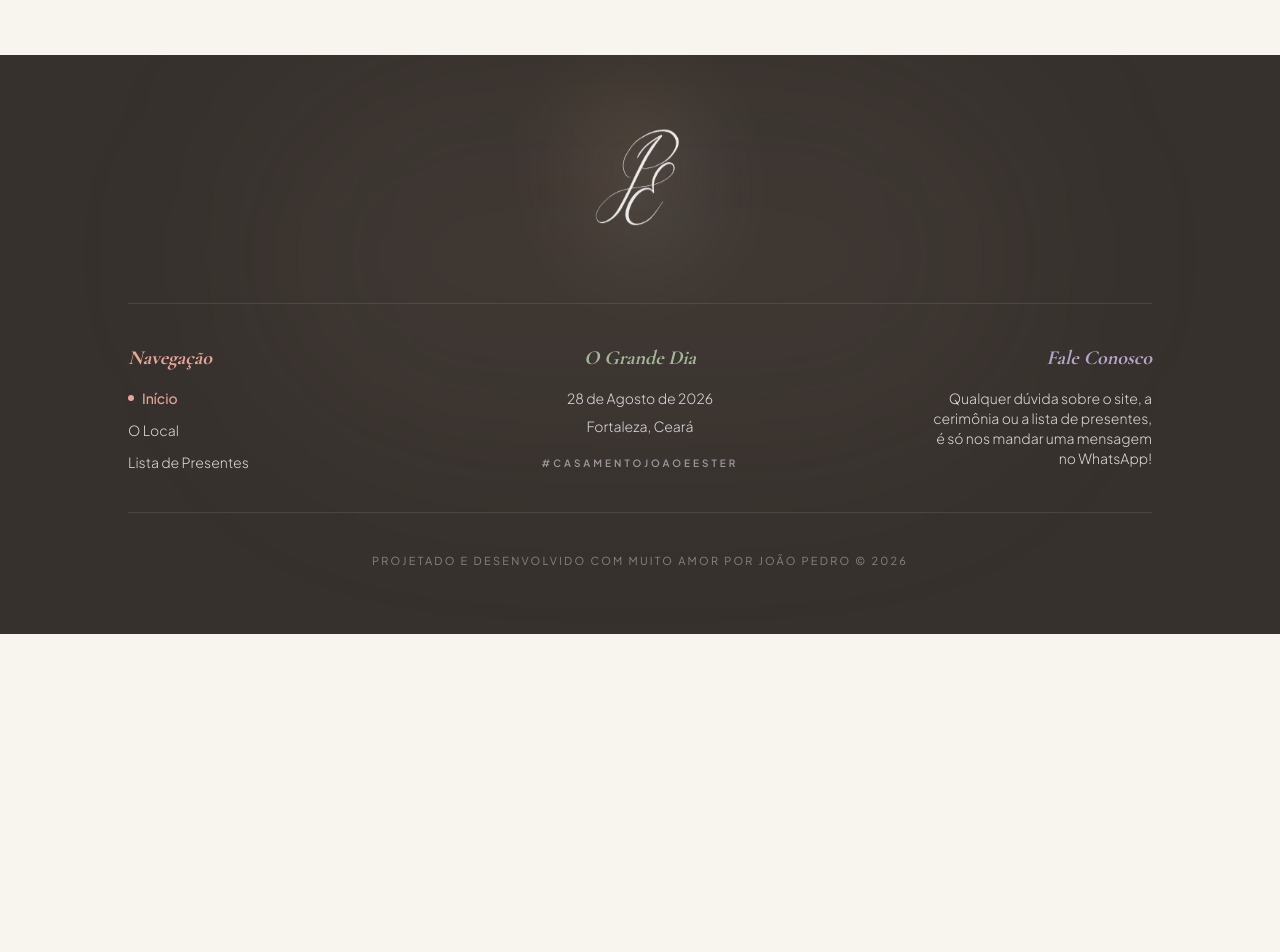
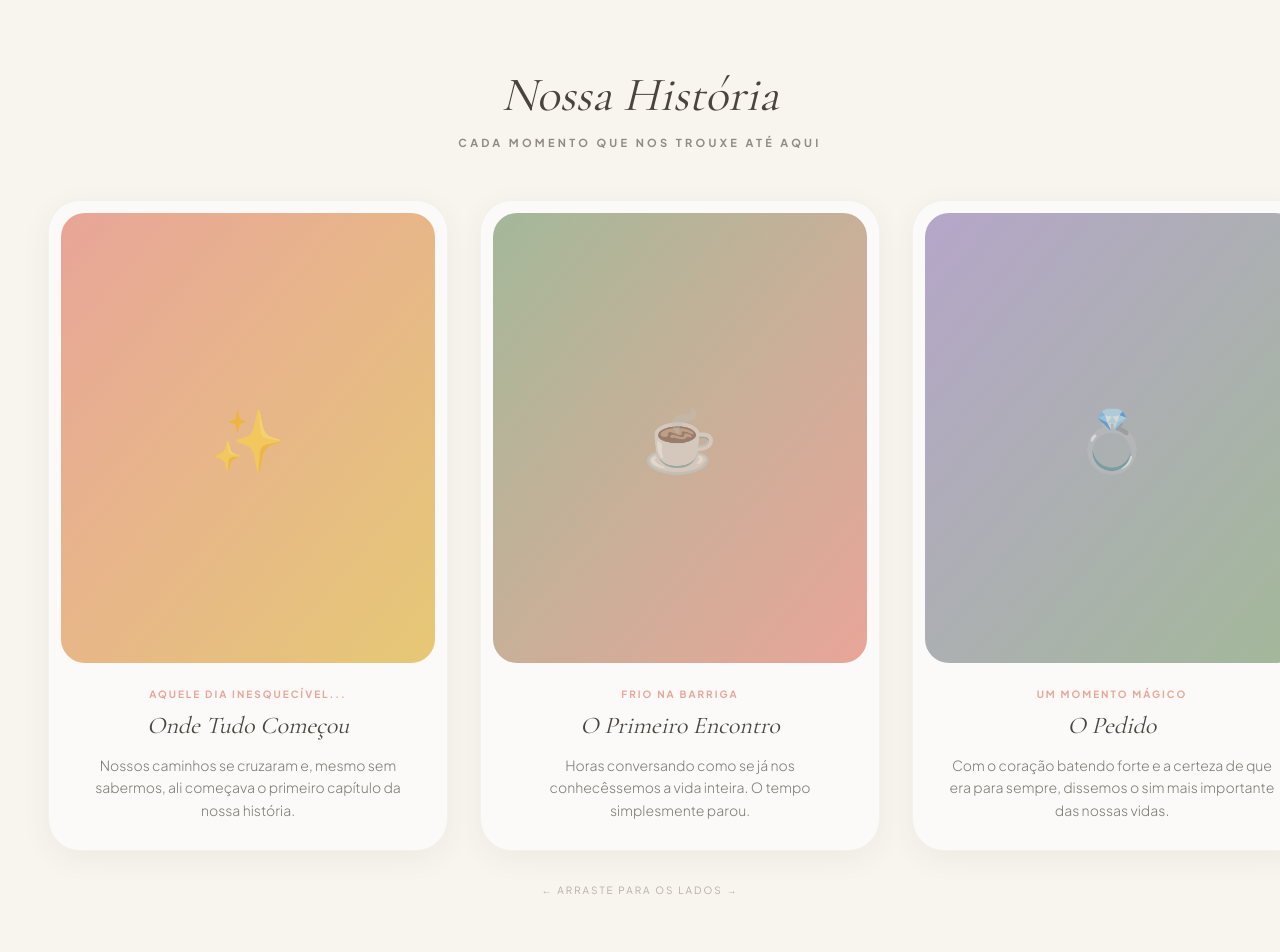
Before and after one commit to Jotape003/Wedding, a Next.js app: page / in a window 1280 px wide. Shown: the part 1600-2552 px from the top of the page. Before the commit the page ends 2234 px from the top, so only its background shows below. Built offline with nearby package versions, Linux system fonts and the light colour scheme.

Commit message:
Refatoração completa + mudança do Spotify para Youtube + Nossa História num contexto genérico a espera das fotos adicionado

```diff
--- a/src/app/page.tsx
+++ b/src/app/page.tsx
@@ -4,6 +4,7 @@ import { useEffect, useState, Suspense } from 'react';
 import { motion, AnimatePresence } from 'framer-motion';
 import Countdown from '../components/Countdown';
 import { Lock, X } from "lucide-react";
+import StoryCarousel from '../components/StoryCarousel';
 
 // 1. Isolamos o Toast que consome o 'useSearchParams' para não quebrar o build estático
 function UnauthorizedToast() {
@@ -12,15 +13,15 @@ function UnauthorizedToast() {
   const [showToast, setShowToast] = useState(false);
 
   useEffect(() => {
-    // Se a URL contiver o erro de não autorizado, exibe o alerta
     if (searchParams.get('error') === 'unauthorized') {
       setShowToast(true);
 
-      // Limpa a URL para o "/?error=unauthorized" sumir da barra de endereço
       router.replace('/');
 
-      // Esconde o alerta automaticamente depois de 5 segundos
-      const timer = setTimeout(() => setShowToast(false), 5000);
+      const timer = setTimeout(() => {
+        setShowToast(false);
+      }, 6000);
+
       return () => clearTimeout(timer);
     }
   }, [searchParams, router]);
@@ -31,83 +32,80 @@ function UnauthorizedToast() {
         <motion.div
           initial={{ opacity: 0, y: -24, scale: 0.96 }}
           animate={{ opacity: 1, y: 0, scale: 1 }}
-          exit={{ opacity: 0, y: -16, scale: 0.96 }}
+          exit={{ opacity: 0, y: -12, scale: 0.96 }}
           transition={{
-            duration: 0.5,
+            duration: 0.45,
             ease: [0.22, 1, 0.36, 1],
           }}
           className="
-            fixed top-30 left-1/2 -translate-x-1/2
+            fixed top-[90px] left-1/2 -translate-x-1/2
             z-[250]
             w-[92%] max-w-md
             overflow-hidden
             rounded-[28px]
-            border border-white/40
-            bg-white/70
-            backdrop-blur-2xl
-            shadow-[0_12px_50px_rgba(0,0,0,0.12)]
+            border border-pastel-blush/20
+            bg-white/90
+            backdrop-blur-xl
+            shadow-[0_20px_60px_rgba(74,68,63,0.12)]
           "
         >
-          {/* Glow decorativo */}
-          <div className="absolute inset-0 bg-gradient-to-br from-white/30 via-transparent to-[#efe7de]/30 pointer-events-none" />
+          {/* Glow suave */}
+          <div className="absolute inset-0 bg-gradient-to-br from-pastel-blush/10 via-transparent to-pastel-butter/20 pointer-events-none" />
 
-          {/* Linha superior elegante */}
-          <div className="h-[2px] w-full bg-gradient-to-r from-transparent via-[#d8c3a5] to-transparent" />
+          {/* Linha decorativa superior */}
+          <div className="h-[2px] bg-gradient-to-r from-transparent via-pastel-blush to-transparent" />
 
-          <div className="relative p-5 flex items-start gap-4 text-left">
+          <div className="relative p-5 flex items-start gap-4">
 
             {/* Ícone */}
             <div
               className="
                 flex items-center justify-center
-                min-w-11 h-11 rounded-full
-                bg-[#f7f3ee]
-                border border-[#ece3d8]
+                min-w-12 h-12
+                rounded-full
+                bg-pastel-blush/15
+                border border-pastel-blush/20
                 shadow-sm
               "
             >
-              <Lock
-                size={16}
-                strokeWidth={1.7}
-                className="text-[#b59b7d]"
-              />
+              <Lock size={20} strokeWidth={2.5} />
             </div>
 
             {/* Conteúdo */}
             <div className="flex-1 pr-2">
-              <p className="text-[10px] uppercase tracking-[0.28em] text-[#b59b7d] font-semibold">
-                Área Privada
+              <p className="text-[10px] uppercase tracking-[0.3em] text-pastel-blush font-bold">
+                Área Especial
               </p>
 
-              <h4 className="mt-1 text-[22px] leading-none text-stone-800 font-serif italic">
-                Acesso exclusivo
+              <h4 className="mt-1 text-2xl font-serif font-bold italic text-pastel-texto">
+                Convite necessário
               </h4>
 
-              <p className="mt-3 text-[14px] leading-relaxed text-stone-600">
-                Esta página é reservada para convidados.
-                Clique em{" "}
-                <span className="font-medium text-stone-800">
+              <p className="mt-3 text-sm leading-relaxed text-pastel-texto/70 font-sans">
+                Esta página foi preparada para nossos convidados confirmados.
+                Para continuar, basta realizar seu{' '}
+                <span className="font-semibold text-pastel-texto">
                   RSVP
-                </span>{" "}
-                no menu superior e insira seu código de acesso.
+                </span>{' '}
+                utilizando o menu superior.
               </p>
             </div>
 
-            {/* Botão fechar */}
+            {/* Fechar */}
             <button
               onClick={() => setShowToast(false)}
               className="
-                relative z-20
                 flex items-center justify-center
-                min-w-8 h-8 rounded-full
-                text-stone-400
-                hover:text-stone-700
-                hover:bg-black/5
+                min-w-8 h-8
+                rounded-full
+                text-pastel-texto/40
+                hover:text-pastel-texto
+                hover:bg-pastel-blush/10
                 transition-all duration-300
                 cursor-pointer
               "
             >
-              <X size={20} strokeWidth={2} />
+              <X size={18} />
             </button>
           </div>
         </motion.div>
@@ -121,7 +119,7 @@ export default function HomePage() {
   return (
     <main className="min-h-screen">
       {/* INTRODUÇÃO E TIMER */}
-      <section className="relative z-20 pt-26 pb-24 text-center px-6">
+      <section className="relative z-20 pt-26 pb-12 text-center px-6">
         <div className="max-w-3xl mx-auto space-y-12">
           <div className="space-y-6">
             <h2 className="text-4xl md:text-5xl font-serif italic text-pastel-texto">
@@ -137,6 +135,7 @@ export default function HomePage() {
 
           {/* O Bloco do Contador Repaginado (Com Borda Animada Pastel) */}
           <div className="relative mx-auto mt-12 mb-12 max-w-3xl rounded-[34px] p-[3px] overflow-hidden shadow-[0_8px_30px_rgba(74,68,63,0.08)]">
+
 
             {/* 1. O Efeito Mágico: Fundo Degradê Giratório */}
             <div className="absolute inset-0 bg-[conic-gradient(from_0deg,var(--color-pastel-blush),var(--color-pastel-butter),var(--color-pastel-lavender),var(--color-pastel-sage),var(--color-pastel-blush))] animate-[spin_6s_linear_infinite] w-[200%] h-[200%] top-[-50%] left-[-50%]" />
@@ -175,6 +174,13 @@ export default function HomePage() {
 
         </div>
       </section>
+
+      {/* ─── NOSSA HISTÓRIA (Carrossel Interativo) ─── */}
+      <section className="relative z-20 pb-24">
+        {/* Usamos o componente que acabamos de criar */}
+        <StoryCarousel />
+      </section>
+
     </main>
   );
 }
--- a/src/components/MuralForm.tsx
+++ b/src/components/MuralForm.tsx
@@ -61,27 +61,27 @@ export default function MuralForm() {
       <div className="absolute inset-0 bg-gradient-to-br from-pastel-butter/80 via-pastel-blush/50 to-pastel-sage/50 rounded-[32px] rotate-[-3deg] scale-[1.02] shadow-md z-0 transition-transform duration-500 group-hover:rotate-[-4deg]" />
 
       {/* Container da borda animada */}
-      <div className="relative mx-auto mt-12 mb-12 max-w-3xl rounded-[34px] p-[3px] overflow-hidden shadow-[0_8px_30px_rgba(74,68,63,0.08)]">
+      <div className="relative mx-auto mt-12 mb-12 max-w-3xl rounded-[34px] p-[3px] overflow-hidden shadow-[0_8px_30px_rgba(74,68,63,0.08)] z-10">
 
-        {/* Fundo degradê giratório */}
-        <div className="absolute inset-0 bg-[conic-gradient(from_0deg,var(--color-pastel-blush),var(--color-pastel-butter),var(--color-pastel-lavender),var(--color-pastel-sage),var(--color-pastel-blush))] animate-[spin_6s_linear_infinite] w-[200%] h-[200%] top-[-50%] left-[-50%]" />
+        {/* 1. O Efeito Mágico: Fundo Degradê Giratório (Livre do inset-0) */}
+        <div className="absolute inset-0 bg-[conic-gradient(from_0deg,var(--color-pastel-blush),var(--color-pastel-butter),var(--color-pastel-lavender),var(--color-pastel-sage),var(--color-pastel-blush))] animate-[spin_6s_linear_infinite] w-[125%] h-[125%] top-[-15%] left-[-15%]" />
 
         {/* Card principal */}
-        <div className="relative py-12 px-4 md:px-8 bg-white/90 backdrop-blur-xl rounded-[32px] w-full h-full flex flex-col items-center">
+        <div className="relative py-12 px-4 md:px-8 bg-white/90 backdrop-blur-xl rounded-[31px] w-full h-full flex flex-col items-center">
 
           {/* Selo superior */}
-          <div className="absolute -top-3 left-1/2 -translate-x-1/2 bg-pastel-blush px-4 py-1 rounded-full border-[3px] border-[#FCFAF8] shadow-md z-30 transition-transform duration-500 group-hover:-translate-y-1">
-            <span className="text-[10px] uppercase tracking-[0.3em] font-bold text-pastel-texto font-sans">
+          <div className="absolute -top-3 left-1/2 -translate-x-1/2 bg-pastel-blush px-4 py-1 rounded-full border-[3px] border-[#FCFAF8] shadow-md z-30 transition-transform duration-500">
+            <span className="text-[10px] uppercase tracking-[0.3em] font-bold text-white font-sans whitespace-nowrap">
               Livro de Visitas
             </span>
           </div>
 
           <div className="relative z-10 mt-2 w-full">
-            <h3 className="font-serif italic text-3xl text-pastel-texto mb-2 text-center">
+            <h3 className="font-serif italic text-4xl text-pastel-texto font-bold mb-2 text-center">
               Deixe seu carinho...
             </h3>
 
-            <p className="text-pastel-texto/70 text-sm font-sans font-light text-center mb-8 px-4">
+            <p className="text-pastel-texto/70 text-2sm font-sans font-light text-center mb-8 px-4">
               Escreva um recadinho fofo para lermos e guardarmos com carinho.
             </p>
 
@@ -95,7 +95,7 @@ export default function MuralForm() {
                 onChange={(e) => setMensagem(e.target.value)}
                 rows={4}
                 disabled={loading || sucesso}
-                className="w-full p-5 rounded-2xl border border-pastel-texto/10 bg-white text-pastel-texto font-sans text-sm focus:outline-none focus:ring-2 focus:ring-pastel-blush/60 focus:border-transparent resize-none placeholder:text-pastel-texto/30 transition-all shadow-inner"
+                className="w-full p-5 rounded-2xl border border-pastel-texto/10 bg-white text-pastel-texto font-sans text-2sm focus:outline-none focus:ring-2 focus:ring-pastel-blush/60 focus:border-transparent resize-none placeholder:text-pastel-texto/30 transition-all shadow-inner"
               />
 
               {erro && (
@@ -121,7 +121,7 @@ export default function MuralForm() {
                 initial={{ opacity: 0, scale: 0.95 }}
                 animate={{ opacity: 1, scale: 1 }}
                 exit={{ opacity: 0 }}
-                className="absolute inset-0 bg-[#FCFAF8]/95 backdrop-blur-md flex flex-col items-center justify-center z-20 rounded-[32px]"
+                className="absolute inset-0 bg-[#FCFAF8]/95 backdrop-blur-md flex flex-col items-center justify-center z-20 rounded-[31px]"
               >
                 <div className="w-16 h-16 bg-pastel-sage/20 text-pastel-sage border border-pastel-sage/40 rounded-full flex items-center justify-center mb-4 text-3xl font-bold shadow-sm">
                   ✓
--- a/src/components/MusicPlayer.tsx
+++ b/src/components/MusicPlayer.tsx
@@ -7,7 +7,7 @@ const MusicPlayer = memo(function MusicPlayer() {
   const [isPlaying, setIsPlaying] = useState(false);
   const [isDragging, setIsDragging] = useState(false);
 
-  const playlistId = "37i9dQZF1EJHevdp29Ll2V?si=jaVte_AeQ4iiA9Ij8h5WEA";
+  const youtubePlaylistId = "PLotbF8Lf-hOhUUqgM3svjVgPAh1O_DK0B";
 
   const handleToggle = (e?: MouseEvent<HTMLButtonElement>) => {
     if (isDragging) return;
@@ -37,13 +37,14 @@ const MusicPlayer = memo(function MusicPlayer() {
         }`}
         style={{ transitionTimingFunction: 'cubic-bezier(0.34, 1.56, 0.64, 1)' }}
       >
-        <div className="rounded-[2.5rem] overflow-hidden bg-[#0f0f0f] w-[300px] h-[152px] shadow-2xl ring-1 ring-white/10">
+        {/* Altura ajustada para 169px (16:9) para o YouTube não ficar com barras pretas */}
+        <div className="rounded-[1.5rem] overflow-hidden bg-[#0f0f0f] w-[300px] h-[169px] shadow-2xl ring-1 ring-white/10">
           {isPlaying && (
             <iframe
-              src={`https://open.spotify.com/embed/playlist/${playlistId}?utm_source=generator&theme=0`}
+              src={`https://www.youtube.com/embed/videoseries?list=${youtubePlaylistId}&autoplay=1`}
               width="100%"
               height="100%"
-              allow="autoplay; clipboard-write; encrypted-media; fullscreen; picture-in-picture"
+              allow="autoplay; encrypted-media; fullscreen; picture-in-picture"
               loading="lazy"
               className="border-0"
             />
@@ -55,38 +56,37 @@ const MusicPlayer = memo(function MusicPlayer() {
         <button
           onClick={handleToggle}
           className={`flex items-center p-1.5 rounded-full transition-all duration-500 shadow-2xl border bg-white/80 backdrop-blur-md border-stone-200/50 hover:border-stone-300 cursor-pointer ${
-            isPlaying ? 'pr-1.5' : 'pr-8' // Remove o recuo extra da direita se estiver tocando
+            isPlaying ? 'pr-1.5' : 'pr-8'
           }`}
         >
-          {/* O "Disco" do Spotify */}
+          {/* O "Disco" Giratório */}
           <div className={`w-14 h-14 rounded-full flex items-center justify-center transition-all duration-700 shadow-lg ${
             isPlaying ? 'bg-stone-900 rotate-[360deg]' : 'bg-stone-900'
           }`}>
             <img
-              src="/spotify.png"
-              alt="Spotify"
+              src="/youtube.png"
+              alt="Música"
               className={`w-7 h-7 object-contain transition-all ${
                 isPlaying ? 'animate-[spin_4s_linear_infinite]' : ''
               }`}
             />
           </div>
-
-          {/* Bloco de Texto Animado (Desaparece quando dá o play) */}
+          {/* Bloco de Texto Animado */}
           <div className={`flex flex-col items-start select-none transition-all duration-500 overflow-hidden ${
             isPlaying
               ? 'w-0 opacity-0 ml-0 pointer-events-none'
-              : 'w-[120px] opacity-100 ml-4' // Mantém o tamanho original se estiver pausado
+              : 'w-[120px] opacity-100 ml-4'
           }`}>
             <span className="text-[12px] font-bold uppercase tracking-[0.2em] text-stone-800 whitespace-nowrap">
               Nossa Trilha
             </span>
             <span className="text-[10px] uppercase tracking-widest font-bold text-stone-400 whitespace-nowrap">
-              Clique e dê o play!
+              Clique aqui!
             </span>
           </div>
         </button>
 
-        {/* Botão de Stop (Quadradinho para parar a música) */}
+        {/* Botão de Stop */}
         <AnimatePresence>
           {isPlaying && (
             <motion.button
--- a/src/components/RsvpForm.tsx
+++ b/src/components/RsvpForm.tsx
@@ -110,8 +110,8 @@ export default function RsvpForm() {
             className="text-center flex flex-col gap-5 py-2"
           >
             {/* Ícone com borda Lilás */}
-            <div className="w-16 h-16 bg-pastel-lavender/20 text-pastel-texto border border-pastel-lavender/50 rounded-full flex items-center justify-center mx-auto text-2xl shadow-sm">
-              ✨
+            <div className="w-16 h-16 bg-pastel-sage/20 text-pastel-sage border border-pastel-sage/50 rounded-full flex items-center justify-center mx-auto text-2xl shadow-sm">
+              ✓
             </div>
             <div>
               <h3 className="font-serif text-3xl text-pastel-texto font-semibold italic">Presença Confirmada!</h3>
--- /dev/null
+++ b/src/components/StoryCarousel.tsx
@@ -0,0 +1,123 @@
+'use client';
+
+import { useState, useRef, useEffect } from 'react';
+import { motion } from 'framer-motion';
+
+// Os "Capítulos" da história de vocês
+const chapters = [
+  {
+    id: 1,
+    title: "Onde Tudo Começou",
+    date: "Aquele dia inesquecível...",
+    description: "Nossos caminhos se cruzaram e, mesmo sem sabermos, ali começava o primeiro capítulo da nossa história.",
+    // Quando tiver a foto, troque o bg colorido pela URL da imagem: image: "/fotos/comeco.jpg"
+    placeholderBg: "bg-gradient-to-br from-pastel-blush to-pastel-butter",
+    icon: "✨"
+  },
+  {
+    id: 2,
+    title: "O Primeiro Encontro",
+    date: "Frio na barriga",
+    description: "Horas conversando como se já nos conhecêssemos a vida inteira. O tempo simplesmente parou.",
+    placeholderBg: "bg-gradient-to-br from-pastel-sage to-pastel-blush",
+    icon: "☕"
+  },
+  {
+    id: 3,
+    title: "O Pedido",
+    date: "Um momento mágico",
+    description: "Com o coração batendo forte e a certeza de que era para sempre, dissemos o sim mais importante das nossas vidas.",
+    placeholderBg: "bg-gradient-to-br from-pastel-lavender to-pastel-sage",
+    icon: "💍"
+  },
+  {
+    id: 4,
+    title: "Rumo ao Altar",
+    date: "28 de Agosto de 2026",
+    description: "Agora, estamos preparando cada detalhe com muito amor para celebrar essa união com as pessoas que mais amamos.",
+    placeholderBg: "bg-gradient-to-br from-pastel-butter to-pastel-lavender",
+    icon: "💒"
+  }
+];
+
+export default function StoryCarousel() {
+  const carouselRef = useRef<HTMLDivElement>(null);
+  const [width, setWidth] = useState(0);
+
+  // Calcula o limite de arraste baseado no tamanho da tela
+  useEffect(() => {
+    if (carouselRef.current) {
+      setWidth(carouselRef.current.scrollWidth - carouselRef.current.offsetWidth);
+    }
+  }, []);
+
+  return (
+    <div className="w-full py-16 overflow-hidden">
+
+      {/* Cabeçalho da Sessão */}
+      <div className="text-center space-y-4 mb-12 px-6">
+        <h2 className="text-4xl md:text-5xl font-serif italic text-pastel-texto">
+          Nossa História
+        </h2>
+        <p className="text-pastel-texto/60 uppercase tracking-[0.3em] text-[11px] font-bold font-sans">
+          Cada momento que nos trouxe até aqui
+        </p>
+      </div>
+
+      {/* Área do Carrossel */}
+      <motion.div
+        ref={carouselRef}
+        className="cursor-grab active:cursor-grabbing px-6 md:px-12"
+      >
+        <motion.div
+          drag="x"
+          dragConstraints={{ right: 0, left: -width }}
+          className="flex gap-6 md:gap-8 w-max"
+        >
+          {chapters.map((chapter) => (
+            <motion.div
+              key={chapter.id}
+              className="relative w-[300px] md:w-[400px] flex-shrink-0 bg-[#FCFAF8] rounded-[32px] p-3 shadow-[0_8px_30px_rgba(74,68,63,0.06)] border border-pastel-texto/5 group"
+            >
+              {/* Espaço da Foto (O Placeholder Mágico) */}
+              <div className={`w-full h-[350px] md:h-[450px] rounded-[24px] overflow-hidden relative flex items-center justify-center ${chapter.placeholderBg}`}>
+
+                {/* Quando você tiver a imagem real, o código ficará mais ou menos assim:
+                    <img src={chapter.image} alt={chapter.title} className="w-full h-full object-cover" />
+                */}
+
+                {/* Ícone fofo que some quando passar o mouse (só para dar vida ao placeholder) */}
+                <span className="text-6xl opacity-50 group-hover:scale-110 transition-transform duration-500">
+                  {chapter.icon}
+                </span>
+
+                {/* Gradiente escuro embaixo da foto para o texto branco aparecer bem depois */}
+                <div className="absolute inset-x-0 bottom-0 h-1/2 bg-gradient-to-t from-black/50 to-transparent opacity-0 group-hover:opacity-100 transition-opacity duration-500" />
+              </div>
+
+              {/* Textos (Ficam fora da foto, embaixo, garantindo a leitura sempre) */}
+              <div className="pt-6 pb-4 px-4 text-center">
+                <span className="text-pastel-blush text-[10px] font-bold uppercase tracking-[0.2em] mb-2 block">
+                  {chapter.date}
+                </span>
+                <h3 className="font-serif italic text-2xl text-pastel-texto mb-3">
+                  {chapter.title}
+                </h3>
+                <p className="text-pastel-texto/70 text-sm font-sans font-light leading-relaxed">
+                  {chapter.description}
+                </p>
+              </div>
+
+            </motion.div>
+          ))}
+        </motion.div>
+      </motion.div>
+
+      {/* Dica de interação para o usuário */}
+      <div className="text-center mt-8 text-pastel-texto/40 text-[10px] uppercase tracking-[0.2em] font-sans animate-pulse">
+        ← Arraste para os lados →
+      </div>
+
+    </div>
+  );
+}
```
Also changed, not shown: public/spotify.png (deleted), public/youtube.png (added).
